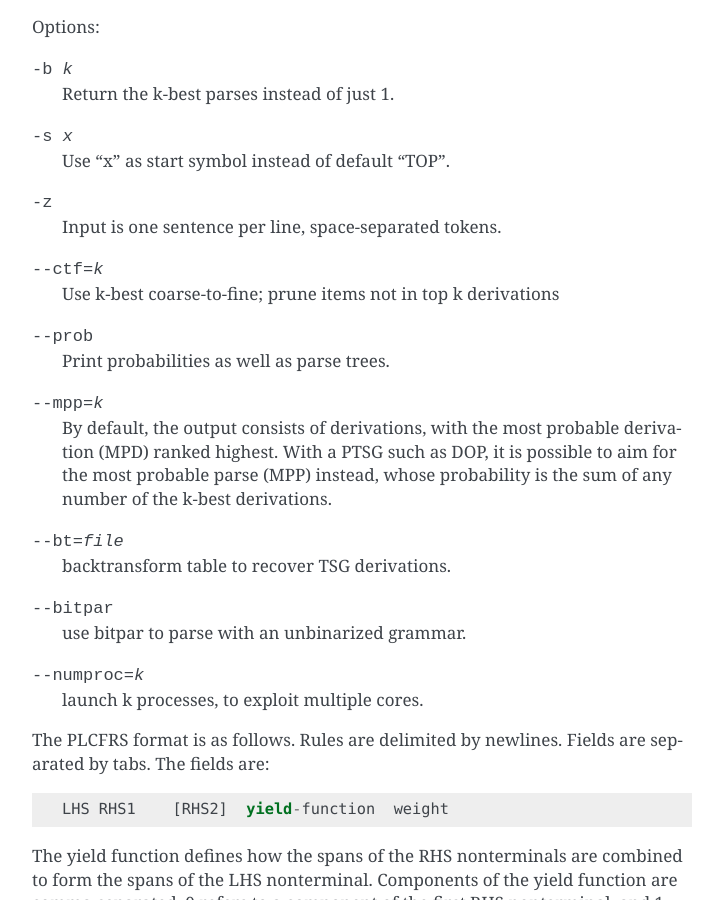
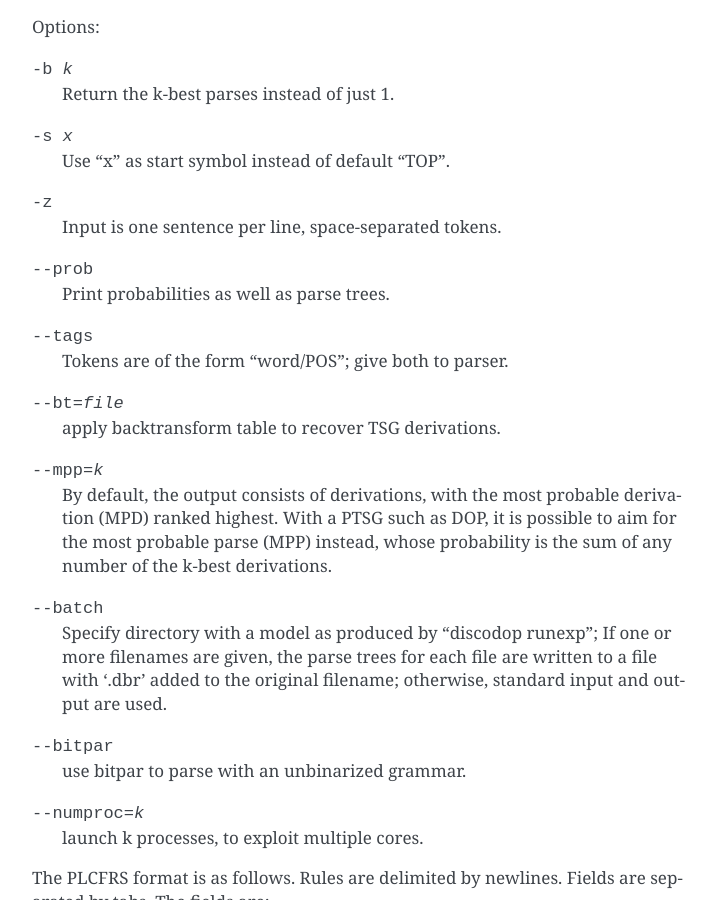
Before and after one commit to andreasvc/disco-dop, a Sphinx documentation site: the page built from docs/discodop.rst, in a window 1280 px wide and 900 px high, scrolled down 7935 px. Shown: the whole window, without its empty margins (388-1111 px from the left). Built offline with Sphinx 7.4.7, drawn with Linux system fonts in a browser that asks for light colours.

Commit message:
document --batch option

```diff
--- a/docs/discodop.rst
+++ b/docs/discodop.rst
@@ -293,19 +293,23 @@ through indices pointing to words in the original sentence.
 
 Options:
 
--b k           Return the k-best parses instead of just 1.
--s x           Use "x" as start symbol instead of default "TOP".
--z             Input is one sentence per line, space-separated tokens.
---ctf=k        Use k-best coarse-to-fine; prune items not in top k derivations
---prob         Print probabilities as well as parse trees.
---mpp=k        By default, the output consists of derivations, with the most
-               probable derivation (MPD) ranked highest. With a PTSG such as
-               DOP, it is possible to aim for the most probable parse (MPP)
-               instead, whose probability is the sum of any number of the
-               k-best derivations.
---bt=file      backtransform table to recover TSG derivations.
---bitpar       use bitpar to parse with an unbinarized grammar.
---numproc=k    launch k processes, to exploit multiple cores.
+-b k         Return the k-best parses instead of just 1.
+-s x         Use "x" as start symbol instead of default "TOP".
+-z           Input is one sentence per line, space-separated tokens.
+--prob       Print probabilities as well as parse trees.
+--tags       Tokens are of the form "word/POS"; give both to parser.
+--bt=file    apply backtransform table to recover TSG derivations.
+--mpp=k      By default, the output consists of derivations, with the most
+             probable derivation (MPD) ranked highest. With a PTSG such as
+             DOP, it is possible to aim for the most probable parse (MPP)
+             instead, whose probability is the sum of any number of the
+             k-best derivations.
+--batch      Specify directory with a model as produced by "discodop runexp";
+             If one or more filenames are given, the parse trees for each
+             file are written to a file with '.dbr' added to the original
+             filename; otherwise, standard input and output are used.
+--bitpar     use bitpar to parse with an unbinarized grammar.
+--numproc=k  launch k processes, to exploit multiple cores.
 
 The PLCFRS format is as follows. Rules are delimited by newlines.
 Fields are separated by tabs. The fields are::
```
